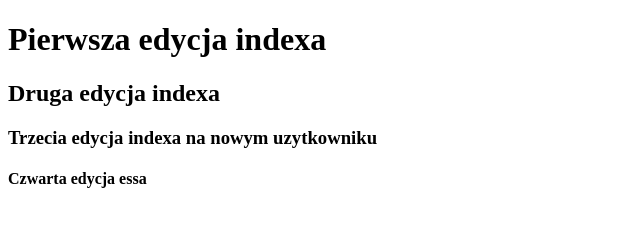
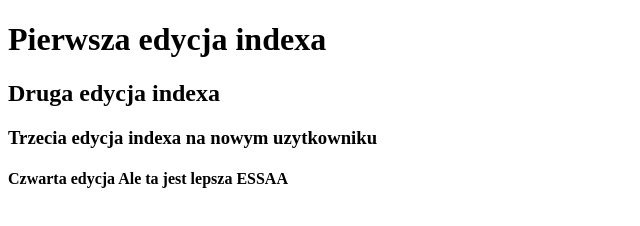
Before and after one commit to MaciejD251/Zajecia15.03_ZADANIE2, a plain HTML site: page index.html in a window 1280 px wide. Shown: the whole page, without its empty margins (0-640 px from the left). Drawn offline with Linux system fonts and the light colour scheme.

Commit message:
6. druga czwarta edycja le ta lepsza

```diff
--- a/index.html
+++ b/index.html
@@ -10,7 +10,6 @@
     <h1>Pierwsza edycja indexa</h1>
     <h2>Druga edycja indexa</h2>
     <h3>Trzecia edycja indexa na nowym uzytkowniku</h3>
-    <h4>Czwarta edycja essa</h4>
-
+    <h4>Czwarta edycja Ale ta jest lepsza ESSAA </h4>
 </body>
 </html>
```
